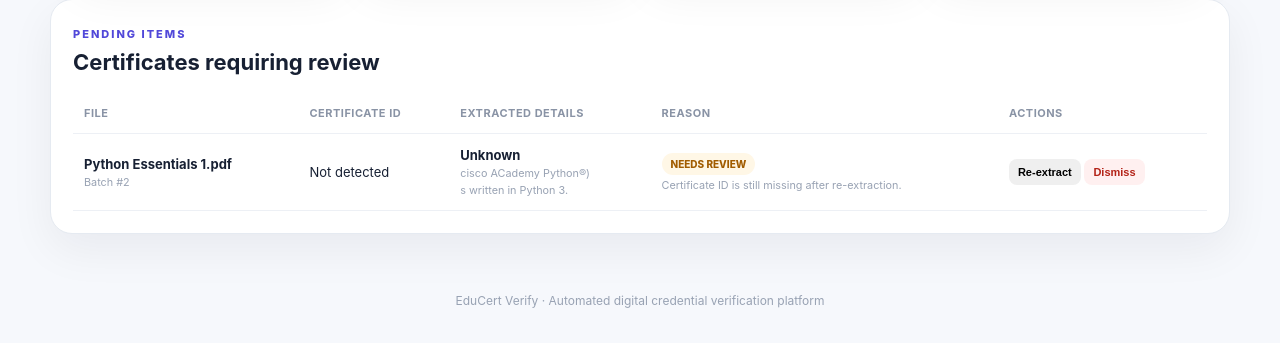
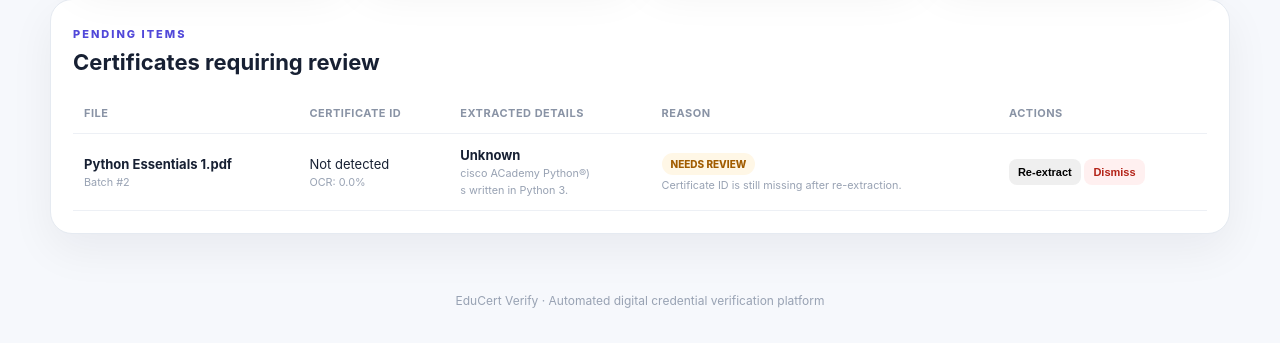
Before and after one commit to kulalakshay74-sudo/EduCert_Verify, a Flask app: page /admin/review in a window 1280 px wide. Shown: the part 503-846 px from the top of the page. Run offline with Flask 3, Linux system fonts and the light colour scheme; the visitor is signed in with stand-in values (Sample User, id 1); data comes from the database, SQL or seed files in the repository.

Commit message:
Show OCR confidence in review queue

```diff
--- a/app/templates/review.html
+++ b/app/templates/review.html
@@ -19,7 +19,7 @@
 {% if item.extracted_json %}{% set d = item.extracted_json|fromjson %}{% endif %}
 <tr>
 <td><strong>{{item.filename}}</strong><small>Batch #{{item.batch_id}}</small></td>
-<td>{{item.certificate_id or 'Not detected'}}</td>
+<td>{{item.certificate_id or 'Not detected'}}<small>OCR: {{"%.1f"|format(item.ocr_confidence or 0)}}%</small></td>
 <td>
 <strong>{{d.get('recipient_name','—')}}</strong>
 <small>{{d.get('institution_name','—')}}</small>
```
